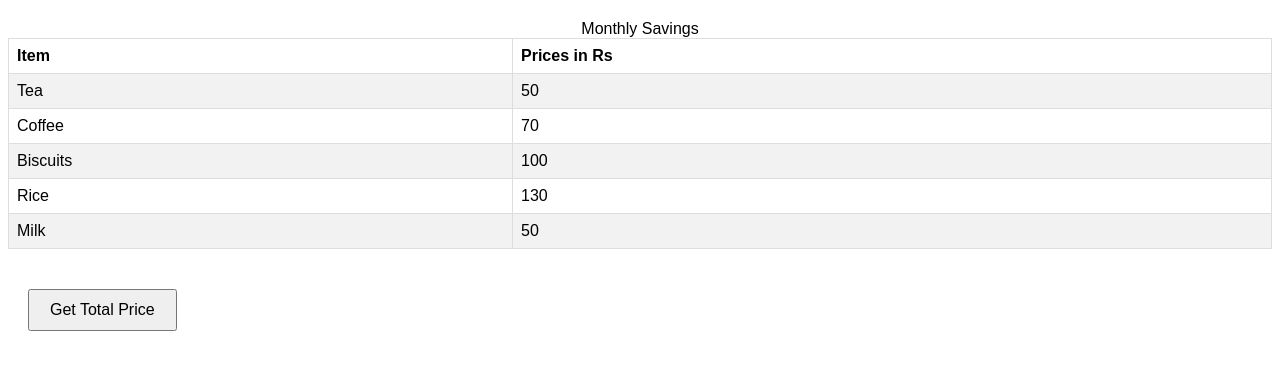
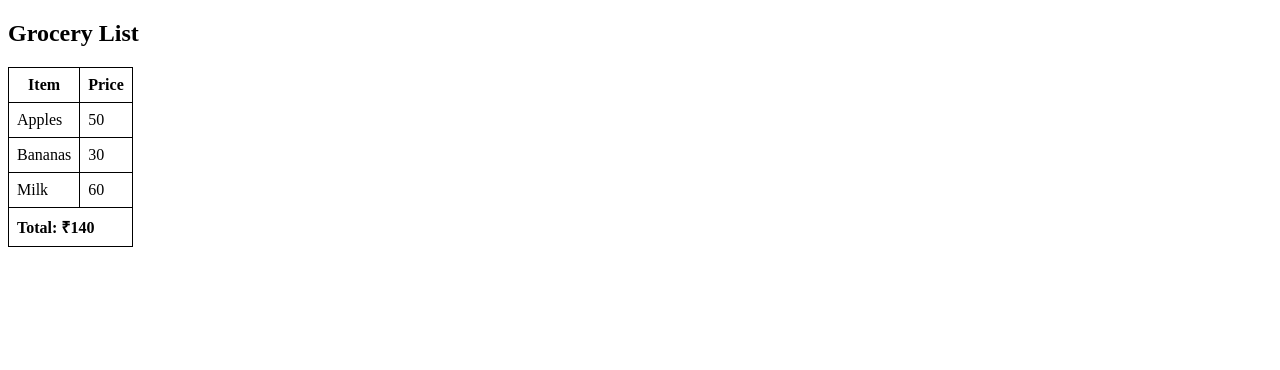
Before and after one commit to acciojob/grofers-checkout-Gokleshchaudhary, a website: page main.html in a window 1280 px wide. Drawn offline with Linux system fonts and the light colour scheme.

Commit message:
created a submission

```diff
--- a/main.html
+++ b/main.html
@@ -1,41 +1,56 @@
 <!DOCTYPE html>
 <html lang="en">
 <head>
-    <meta charset="UTF-8">
-    <meta name="viewport" content="width=device-width, initial-scale=1.0">
-    <link rel="stylesheet" href="styles.css">
-    <title>Grocery List</title>
+  <meta charset="UTF-8">
+  <title>Grofers Checkout</title>
+  <style>
+    table, td, th {
+      border: 1px solid black;
+      border-collapse: collapse;
+      padding: 8px;
+    }
+  </style>
 </head>
 <body>
-	<table style="width: 100%">
-    <caption>Monthly Savings</caption>
+
+  <h2>Grocery List</h2>
+  <table id="grocery-table">
     <tr>
-        <th>Item</th>
-        <th>Prices in Rs</th>
+      <th>Item</th>
+      <th>Price</th>
     </tr>
-    <tr>
-        <td class="item">Tea</td>
-        <td class="prices">50</td>
+    <tr class="item">
+      <td>Apples</td>
+      <td class="prices">50</td>
     </tr>
-    <tr>
-        <td class="item">Coffee</td>
-        <td class="prices">70</td>
+    <tr class="item">
+      <td>Bananas</td>
+      <td class="prices">30</td>
     </tr>
-    <tr>
-        <td class="item">Biscuits</td>
-        <td class="prices">100</td>
+    <tr class="item">
+      <td>Milk</td>
+      <td class="prices">60</td>
     </tr>
-    <tr>
-        <td class="item">Rice</td>
-        <td class="prices">130</td>
-    </tr>
-    <tr>
-        <td class="item">Milk</td>
-        <td class="prices">50</td>
-    </tr>
-</table>
-    <button id="getSumBtn">Get Total Price</button>
+  </table>
 
-    <script src="script.js"></script>
+  <script>
+    const prices = document.querySelectorAll(".prices");
+    let total = 0;
+
+    prices.forEach(priceCell => {
+      total += parseFloat(priceCell.textContent);
+    });
+
+    const table = document.getElementById("grocery-table");
+    const totalRow = document.createElement("tr");
+    const totalCell = document.createElement("td");
+
+    totalCell.colSpan = 2;
+    totalCell.textContent = `Total: ₹${total}`;
+    totalCell.style.fontWeight = "bold";
+    totalRow.appendChild(totalCell);
+    table.appendChild(totalRow);
+  </script>
+
 </body>
 </html>
--- a/script.js
+++ /dev/null
@@ -1,33 +0,0 @@
-const getSumBtn = document.getElementById("getSumBtn");
-
-const getSum = () => {
-    const priceElements = document.querySelectorAll('.prices'); // Prices ko select karna
-
-    let totalPrice = 0;
-    priceElements.forEach(priceElement => {
-        totalPrice += parseFloat(priceElement.textContent); // Total price calculate karna
-    });
-
-    const newRow = document.createElement('tr');
-    const totalCell = document.createElement('td');
-    totalCell.colSpan = 2; // Cell ko do columns mein span karna
-    totalCell.textContent = `Total Price: ${totalPrice.toFixed(2)}`; // Total price display karna
-
-    newRow.appendChild(totalCell);
-    document.querySelector('table').appendChild(newRow); // New row ko table mein add karna
-};
-
-// Button par click hone par function call karna
-getSumBtn.addEventListener("click", getSum);
-describe('Grofers Checkout', () => {
-    it('Testcase 1: Check if prices are displayed', () => {
-        cy.visit('http://localhost:3000'); // Adjust the URL as needed
-        cy.get('.prices').should('have.length', 5); // Check if there are 5 price elements
-    });
-
-    it('Testcase 2: Check total price calculation', () => {
-        cy.visit('http://localhost:3000'); // Adjust the URL as needed
-        cy.get('#getSumBtn').click(); // Click the button to calculate total
-        cy.get('tr:last-child td').should('contain.text', 'Total Price: 400.00'); // Check if the total price is correct
-    });
-});
--- a/styles.css
+++ /dev/null
@@ -1,28 +0,0 @@
-body {
-    font-family: Arial, sans-serif;
-}
-
-table {
-    border-collapse: collapse;
-    margin: 20px 0;
-}
-
-th, td {
-    border: 1px solid #ddd;
-    padding: 8px;
-    text-align: left;
-}
-
-tr:nth-child(even) {
-    background-color: #f2f2f2;
-}
-
-tr:hover {
-    background-color: #ddd;
-}
-
-button {
-    margin: 20px;
-    padding: 10px 20px;
-    font-size: 16px;
-}
```
